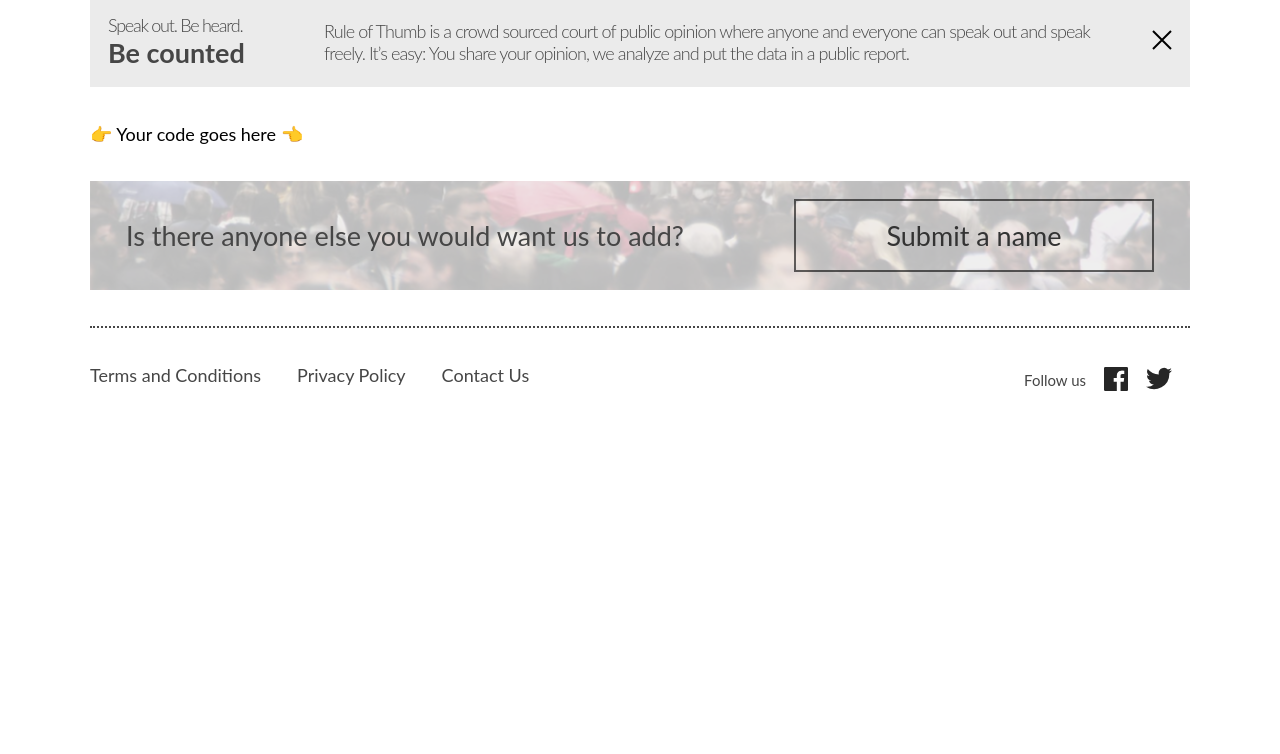
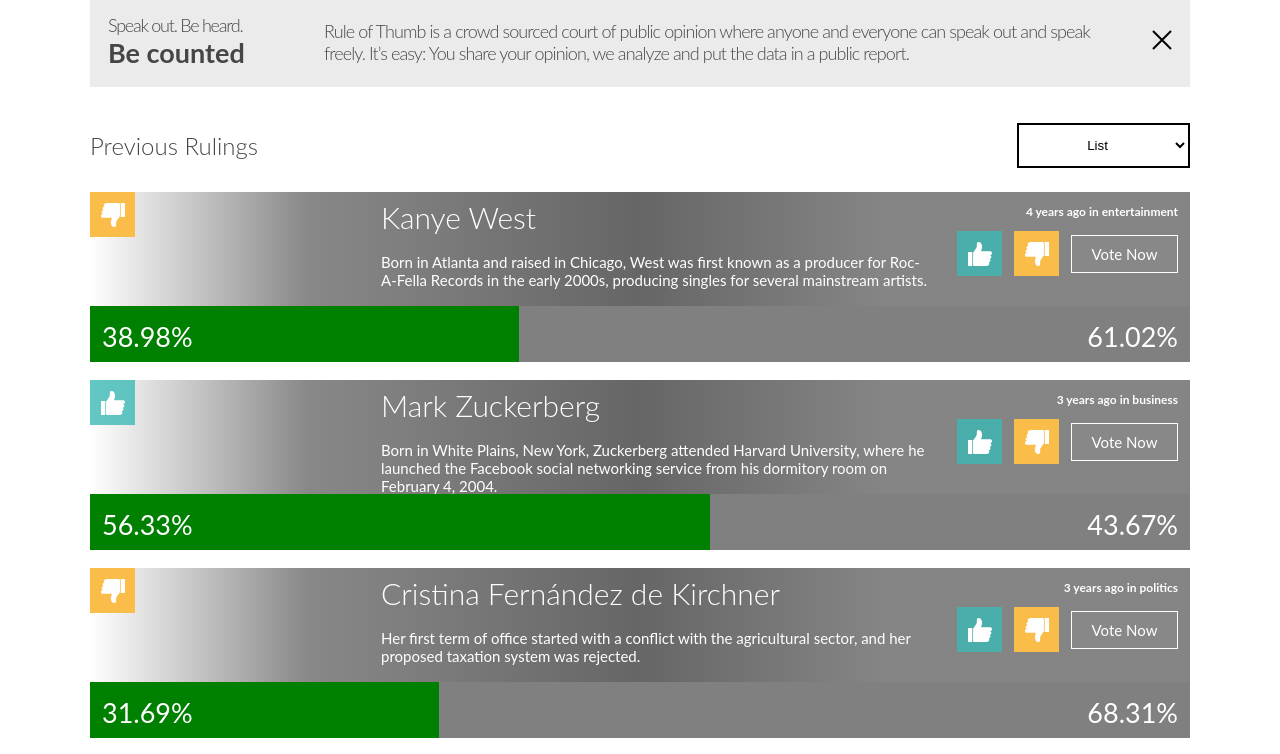
Before and after one commit to valtdv/ruleofthumb, a Vue app: page / in a window 1280 px wide. Shown: the part 740-1494 px from the top of the page. Before the commit the page ends 1189 px from the top, so only its background shows below. Built offline with nearby package versions, Linux system fonts and the light colour scheme; data requests are answered from the project's data file.

Commit message:
Adds new service, shows cards on screen, adds ids to data.json

```diff
--- a/api/data.json
+++ b/api/data.json
@@ -1,6 +1,7 @@
 {
   "data": [
     {
+      "id": "1",
       "name": "Kanye West",
       "description": "Born in Atlanta and raised in Chicago, West was first known as a producer for Roc-A-Fella Records in the early 2000s, producing singles for several mainstream artists.",
       "category": "entertainment",
@@ -12,6 +13,7 @@
       }
     },
     {
+      "id": "2",
       "name": "Mark Zuckerberg",
       "description": "Born in White Plains, New York, Zuckerberg attended Harvard University, where he launched the Facebook social networking service from his dormitory room on February 4, 2004.",
       "category": "business",
@@ -23,6 +25,7 @@
       }
     },
     {
+      "id": "3",
       "name": "Cristina Fernández de Kirchner",
       "description": "Her first term of office started with a conflict with the agricultural sector, and her proposed taxation system was rejected.",
       "category": "politics",
@@ -34,6 +37,7 @@
       }
     },
     {
+      "id": "4",
       "name": "Malala Yousafzai",
       "description": "The daughter of educational activist Ziauddin, Yousafzai was born to a Pashtun family in Mingora, Khyber Pakhtunkhwa, Pakistan. Her family came to run a chain of schools in the region.",
       "category": "politics",
@@ -45,6 +49,7 @@
       }
     },
     {
+      "id": "5",
       "name": "Elon Musk",
       "description": "In 2002, Musk founded SpaceX, an aerospace manufacturer and space transport services company, of which he is CEO, CTO, and lead designer.",
       "category": "business",
@@ -56,6 +61,7 @@
       }
     },
     {
+      "id": "6",
       "name": "Greta Thumberg",
       "description": "Thunberg's activism started after convincing her parents to adopt several lifestyle choices to reduce their own carbon footprint.",
       "category": "environment",
--- a/src/App.vue
+++ b/src/App.vue
@@ -8,15 +8,17 @@
 import BannerTop from './components/BannerTop.vue'
 import BannerBottom from './components/BannerBottom.vue'
 import Footer from './components/FooterComponent.vue'
+import CardItem from '@/components/CardItem.vue'
 
 const store = usePeopleStore()
 const peopleData: Ref<Person[]> = ref([])
+const viewType = ref('List')
 
 store.fetchPeopleData()
 
 function setPeopleData() {
   return new Promise(function (resolve, reject) {
-    setTimeout(resolve, 1000)
+    setTimeout(resolve, 500)
   }).then(function () {
     peopleData.value = store.getPeopleData
   })
@@ -34,7 +36,20 @@
     <BannerTop />
     <main role="main">
       <!-- Start: Implementation -->
-      👉 Your code goes here 👈
+     <section class="main-section">
+      <div class="main-section__header">
+        <h2 class="main-section__title">Previous Rulings</h2>
+        <select v-model="viewType" class="main-section__select" name="" id="">
+          <option value="List">List</option>
+          <option value="Grid">Grid</option>
+        </select>
+      </div>
+      <div class="main-section__content" :class="viewType === 'List' ? 'list-view' : 'grid-view'">
+        <template v-for="person in peopleData" :key="person.id">
+          <CardItem :person="person" :is-list-view="viewType === 'List'" />
+        </template>
+      </div>
+     </section>
       <!-- End: Implementation -->
     </main>
     <BannerBottom />
@@ -42,3 +57,62 @@
     <Footer />
   </div>
 </template>
+
+<style scoped lang="scss">
+.main-section {
+  &__header {
+    display: flex;
+    justify-content: space-between;
+    align-items: center;
+    margin-bottom: 24px;
+  }
+
+  &__title {
+    margin: 0;
+    font-size: 24px;
+  }
+
+  &__content {
+    display: flex;
+    gap: 12px;
+    overflow: scroll;
+  }
+
+  &__select {
+    display: none;
+    padding: 12px;
+    width: 173px;
+    text-align: center;
+    background: white;
+    border: 2px solid black;
+    border-radius: 0;
+  }
+}
+
+@media (min-width: 798px) {
+  .main-section {
+    &__content {
+      display: block;
+    }
+
+    &__content.grid-view {
+      display: grid;
+      grid-template-columns: 1fr 1fr;
+      gap: 21px;
+    }
+
+    &__select {
+      display: block;
+    }
+  }
+}
+
+@media (min-width: 1024px) {
+  .main-section {
+    &__content.grid-view {
+      grid-template-columns: 1fr 1fr 1fr;
+      gap: 27px;
+    }
+  }
+}
+</style>
--- a/src/components/CardItem.vue
+++ b/src/components/CardItem.vue
@@ -19,18 +19,20 @@
           <span v-if="hasVoted">Thank you for your vote!</span>
           <span v-else>{{ date }} ago in {{ person.category }}</span>
         </p>
-        <button v-if="hasVoted" class="card__btn" data-testid="vote-again-btn" @click="voteAgain">Vote again</button>
+        <button v-if="hasVoted" class="card__btn" data-testid="vote-again-btn" @click="voteAgain">
+          Vote again
+        </button>
         <form v-else class="card__form" action="" data-testid="form" @submit.prevent="sendVote">
           <input
             v-model="vote"
             class="card__input"
             type="radio"
             name="vote"
-            id="upvote"
+            :id="upvoteId"
             data-testid="upvote"
             value="upvote"
           />
-          <label class="card__label upvote" for="upvote">
+          <label class="card__label upvote" :for="upvoteId">
             <img src="../assets/img/thumbs-up.svg" alt="thumbs up" />
           </label>
           <input
@@ -38,14 +40,21 @@
             class="card__input"
             type="radio"
             name="vote"
-            id="downvote"
+            :id="downvoteId"
             data-testid="downvote"
             value="downvote"
           />
-          <label class="card__label downvote" for="downvote">
+          <label class="card__label downvote" :for="downvoteId">
             <img src="../assets/img/thumbs-down.svg" alt="thumbs down" />
           </label>
-          <button class="card__btn" data-testid="vote-btn" type="submit" :disabled="vote === undefined">Vote Now</button>
+          <button
+            class="card__btn"
+            data-testid="vote-btn"
+            type="submit"
+            :disabled="vote === undefined"
+          >
+            Vote Now
+          </button>
         </form>
       </div>
     </div>
@@ -53,8 +62,12 @@
     <div class="card__footer">
       <div class="card__gauge-bar">
         <div class="card__percentages">
-          <span class="card__percentage" data-testid="positive-percentage">{{ positivePercentage }}%</span>
-          <span class="card__percentage" data-testid="negative-percentage">{{ negativePercentage }}%</span>
+          <span class="card__percentage" data-testid="positive-percentage"
+            >{{ positivePercentage }}%</span
+          >
+          <span class="card__percentage" data-testid="negative-percentage"
+            >{{ negativePercentage }}%</span
+          >
         </div>
         <progress class="card__progress-bar" :value="positiveVotes" :max="total"></progress>
       </div>
@@ -63,6 +76,8 @@
 </template>
 
 <script setup lang="ts">
+import { PeopleService } from '@/services/people.service';
+import { usePeopleStore } from '@/stores/people'
 import { ref } from 'vue'
 
 const props = defineProps({
@@ -76,8 +91,12 @@
   }
 })
 
+const peopleStore = usePeopleStore()
+
 const hasVoted = ref(false)
 const vote = ref()
+const upvoteId = `upvote-${props.person.id}`
+const downvoteId = `downvote-${props.person.id}`
 
 // Time passed since last update
 
@@ -99,17 +118,45 @@
 }
 
 // Percentage calculations for gauge bar
+const positivePercentage = ref()
+const negativePercentage = ref()
+const total = ref()
 
-const positiveVotes = props.person.votes.positive
-const negativeVotes = props.person.votes.negative
-const total = positiveVotes + negativeVotes
+const positiveVotes = ref(props.person.votes.positive)
+const negativeVotes = ref(props.person.votes.negative)
 
-const positivePercentage = Math.round((positiveVotes * 100) / total)
-const negativePercentage = Math.round((negativeVotes * 100) / total)
+const calcultaPercentages = () => {
+  total.value = positiveVotes.value + negativeVotes.value
+  positivePercentage.value = ((positiveVotes.value * 100) / total.value).toFixed(2)
+  negativePercentage.value = ((negativeVotes.value * 100) / total.value).toFixed(2)
+}
+
+calcultaPercentages()
 
 // Methods
 
 const sendVote = () => {
+  let newVotes: Object
+  const name = props.person.name
+
+  if (vote.value === 'upvote') {
+    positiveVotes.value = positiveVotes.value + 1
+  } else {
+    negativeVotes.value = negativeVotes.value + 1
+  }
+
+  newVotes = {
+    votes: {
+      positive: positiveVotes.value,
+      negative: negativeVotes.value
+    }
+  }
+
+  calcultaPercentages()
+
+  peopleStore.updatePeople(name, newVotes)
+
+  PeopleService.updateData(props.person.id, newVotes)
   hasVoted.value = true
 }
 
@@ -256,9 +303,17 @@
   }
 
   .card.list {
+    margin-bottom: 14px;
     padding-top: 0;
     width: 100%;
     height: 142px;
+    background: linear-gradient(
+    90deg,
+    rgba(0, 0, 0, 0.0001) 0%,
+    #888888 19.79%,
+    #666666 50%,
+    rgba(51, 51, 51, 0.6) 71.88%
+  );
 
     .card__content {
       display: flex;
@@ -307,6 +362,7 @@
   }
 
   .card.list {
+    margin-bottom: 18px;
     height: 170px;
 
     .card__person-info {
--- a/src/models/interfaces/person.interface.ts
+++ b/src/models/interfaces/person.interface.ts
@@ -1,4 +1,5 @@
 export interface Person {
+  id: String
   name: String
   description: String
   category: String
--- a/src/services/people.service.ts
+++ b/src/services/people.service.ts
@@ -4,6 +4,19 @@
 const getAll = async (): Promise<Person[]> =>
   await fetch(`${API_URL}/data`).then((response) => response.json())
 
+const updateData = async (id: String, data: Object) => {
+  return await fetch(`${API_URL}/data/${id}`, {
+    method: 'PATCH',
+    headers: {
+      'Content-Type': 'application/json',
+      Accept: 'application/json'
+    },
+    body: JSON.stringify(data)
+  })
+    .then((response) => response.json())
+}
+
 export const PeopleService = {
-  getAll
+  getAll,
+  updateData
 }
```
Also changed, not shown: src/stores/people.ts (line endings or trailing spaces), 1 other file (tests, documents, lock files or other folders). Lines whose indentation alone changed are shown as unchanged.
